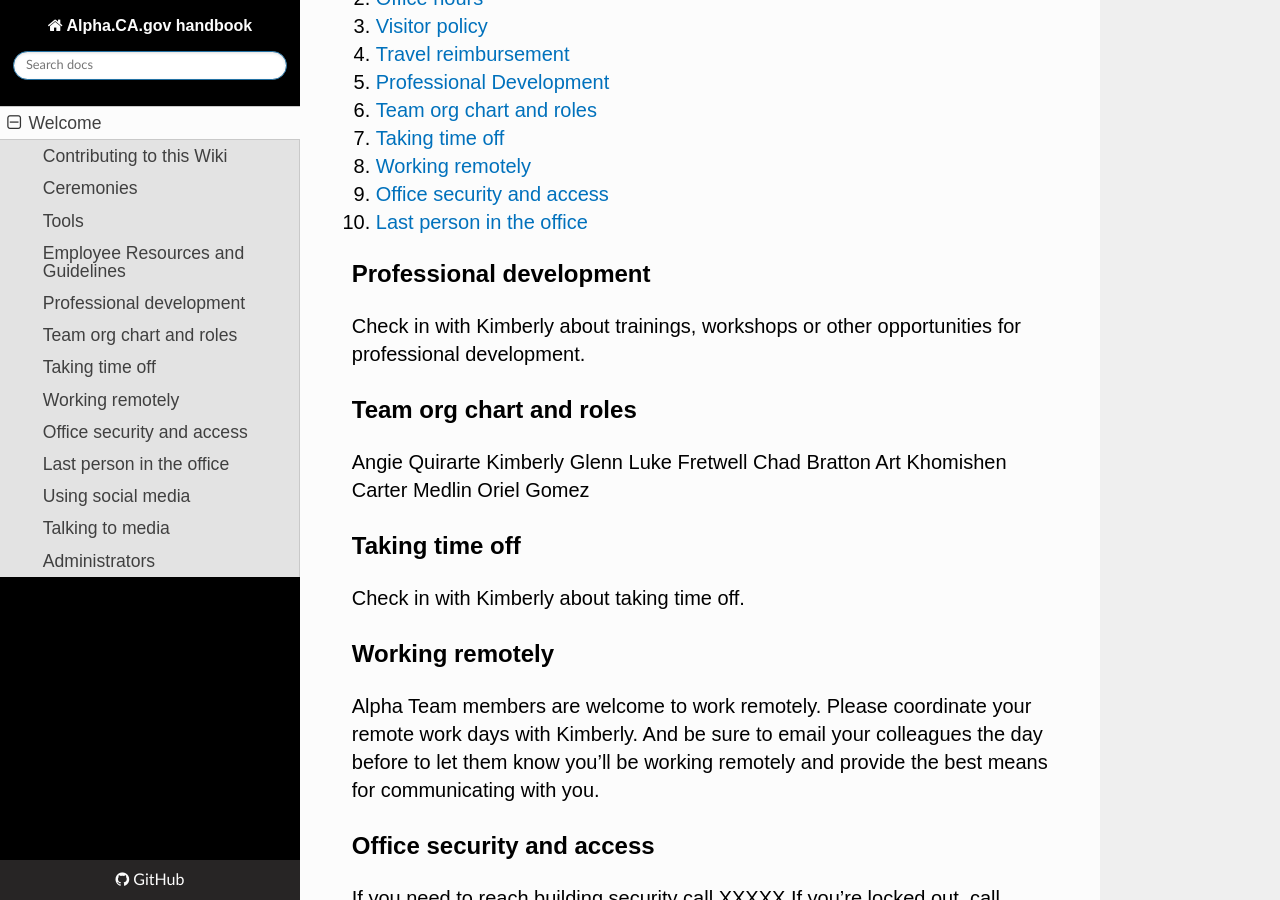
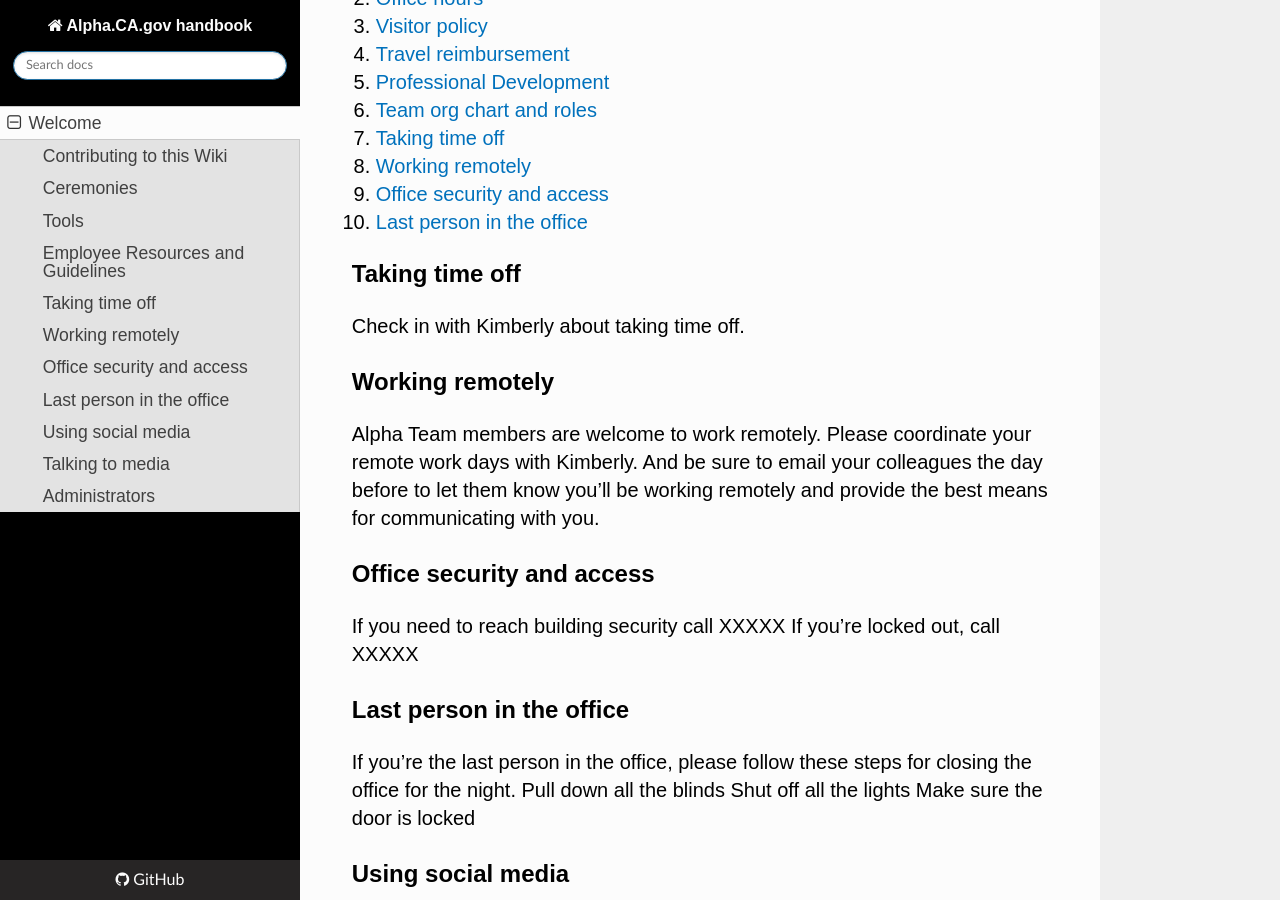
Before and after one commit to cagov/handbook-cadotgov, an MkDocs documentation site: the page built from docs/README.md, in a window 1280 px wide and 900 px high, scrolled down 683 px. Built offline with MkDocs 1.6.1, drawn with Linux system fonts in a browser that asks for light colours; nearby versions of some CDN libraries; old or Windows-style settings are respelled for this version of MkDocs.

Commit message:
Update README.md

```diff
--- a/docs/README.md
+++ b/docs/README.md
@@ -26,18 +26,6 @@
   1. [Office security and access](officeaccess.md)
   1. [Last person in the office](lastpersontoleave.md)
 
-## Professional development
-Check in with Kimberly about trainings, workshops or other opportunities for professional development.
-
-## Team org chart and roles
-Angie Quirarte
-Kimberly Glenn
-Luke Fretwell
-Chad Bratton
-Art Khomishen
-Carter Medlin
-Oriel Gomez
-
 ## Taking time off
 Check in with Kimberly about taking time off.
 
```
